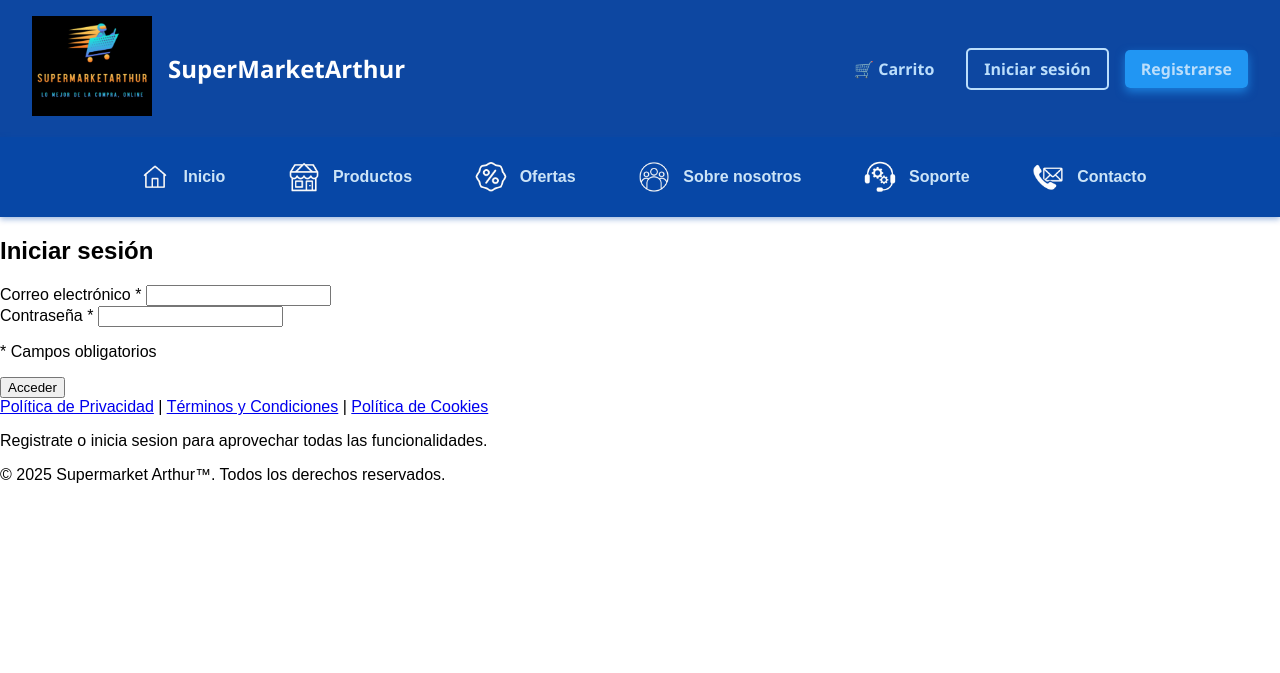
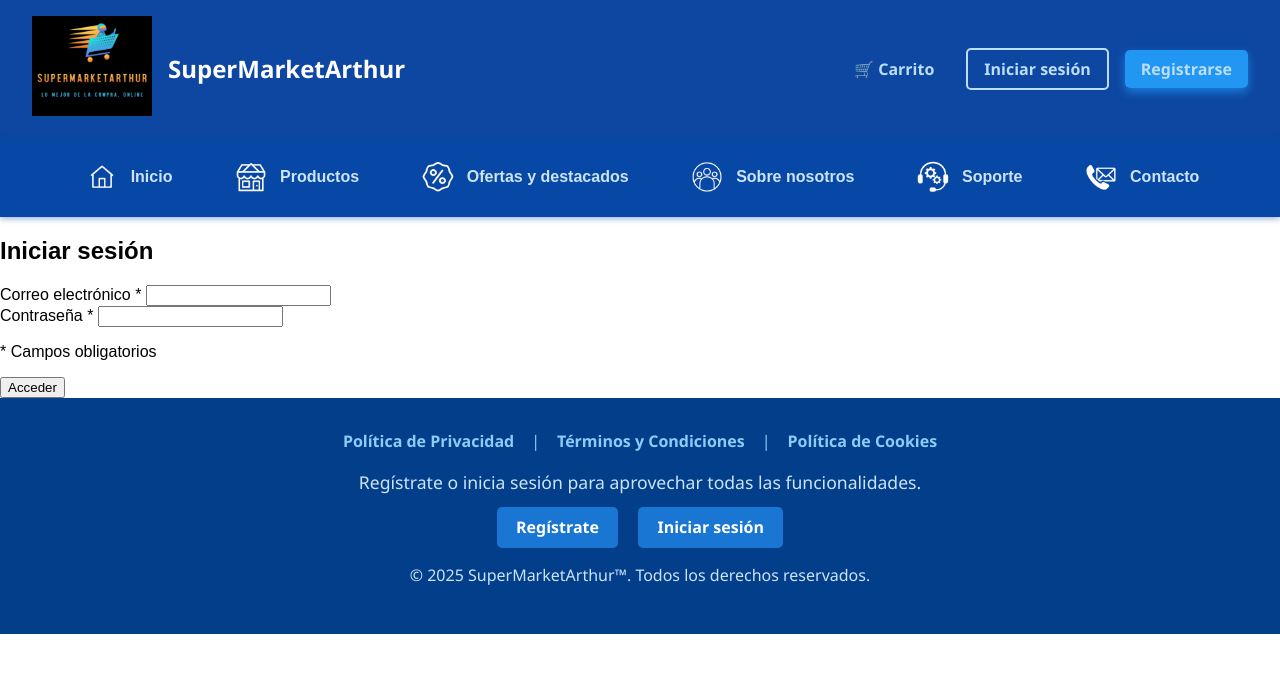
Before and after one commit to Aja1702/SuperMarketArthur, a PHP site: page /?userSession=login in a window 1280 px wide. Shown: the top 673 px of the page. Run offline with PHP 8.4, Linux system fonts and the light colour scheme.

Commit message:
Update directory

```diff
--- a/css/styles.css
+++ b/css/styles.css
@@ -225,3 +351,72 @@ body {
 
 
 /* Estilos para los pies de página */
+
+/* Estilos para el pie invitado */
+.footer-contenido {
+    background-color: #023e8a;
+    /* Azul oscuro */
+    color: #cce4f7;
+    /* Azul claro */
+    padding: 2rem 1.5rem;
+    text-align: center;
+    font-family: 'Segoe UI', Tahoma, Geneva, Verdana, sans-serif;
+}
+
+.footer-enlaces {
+    margin-bottom: 1rem;
+}
+
+.footer-enlaces a {
+    color: #90caf9;
+    text-decoration: none;
+    font-weight: 600;
+    margin: 0 0.5rem;
+    transition: color 0.3s ease;
+}
+
+.footer-enlaces a:hover,
+.footer-enlaces a:focus {
+    color: #bbdefb;
+    outline: none;
+}
+
+.footer-enlaces span {
+    color: #90caf9;
+    user-select: none;
+    margin: 0 0.3rem;
+}
+
+.registro-llamada p {
+    margin-bottom: 0.8rem;
+    font-size: 1.1rem;
+}
+
+.btn-registro-footer,
+.btn-login-footer {
+    background-color: #1976d2;
+    color: white;
+    border: none;
+    border-radius: 5px;
+    padding: 0.6rem 1.2rem;
+    margin: 0 0.5rem;
+    font-weight: 700;
+    cursor: pointer;
+    text-decoration: none;
+    display: inline-block;
+    transition: background-color 0.3s ease;
+}
+
+.btn-registro-footer:hover,
+.btn-login-footer:hover,
+.btn-registro-footer:focus,
+.btn-login-footer:focus {
+    background-color: #115293;
+    outline: none;
+}
+
+copyright p {
+    margin-top: 1rem;
+    font-size: 0.9rem;
+    color: #90caf9;
+}
--- a/includes/menu/menu_invitado.php
+++ b/includes/menu/menu_invitado.php
@@ -15,7 +15,7 @@
         <li>
             <a href="./?vistaMenu=ofertas" class="menu-link">
                 <img src="./img/menu_nav/ofertas.png" alt="" aria-hidden="true" />
-                <span>Ofertas</span>
+                <span>Ofertas y destacados</span>
             </a>
         </li>
         <li>
--- a/includes/pie/pie_invitado.php
+++ b/includes/pie/pie_invitado.php
@@ -1,13 +1,17 @@
-<footer class="footer-contenido">
-    <div class="enlaces-legales">
-        <a href="/politica-privacidad.php">Política de Privacidad</a> |
-        <a href="/terminos-condiciones.php">Términos y Condiciones</a> |
+<footer class="footer-contenido" role="contentinfo" aria-label="Pie de página SuperMarketArthur">
+    <nav class="footer-enlaces">
+        <a href="/politica-privacidad.php">Política de Privacidad</a>
+        <span aria-hidden="true">|</span>
+        <a href="/terminos-condiciones.php">Términos y Condiciones</a>
+        <span aria-hidden="true">|</span>
         <a href="/politica-cookies.php">Política de Cookies</a>
-    </div>
+    </nav>
     <div class="registro-llamada">
-        <p>Registrate o inicia sesion para aprovechar todas las funcionalidades.</p>
+        <p>Regístrate o inicia sesión para aprovechar todas las funcionalidades.</p>
+        <a href="./?userSession=registro" class="btn btn-registro-footer">Regístrate</a>
+        <a href="./?userSession=login" class="btn btn-login-footer">Iniciar sesión</a>
     </div>
     <div class="copyright">
-        <p>&copy; <?php echo date("Y"); ?> Supermarket Arthur&trade;. Todos los derechos reservados.</p>
+        <p>&copy; <?php echo date("Y"); ?> SuperMarketArthur&trade;. Todos los derechos reservados.</p>
     </div>
 </footer>
```
Also changed, not shown: other parts of css/styles.css (+126 -0 lines), includes/centro/centro_invitado.php (added, +43 -0 lines).
